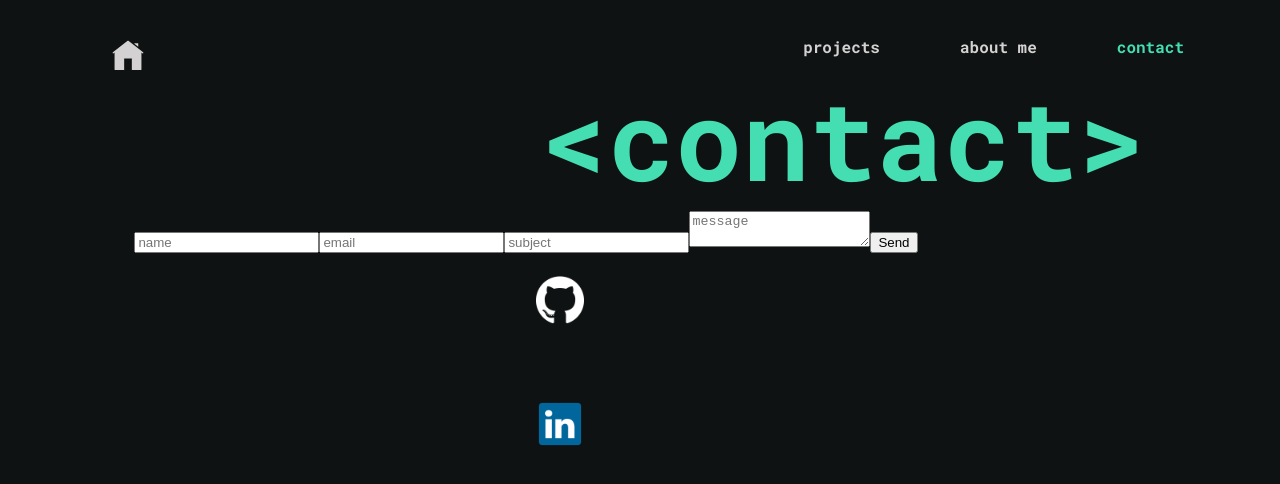
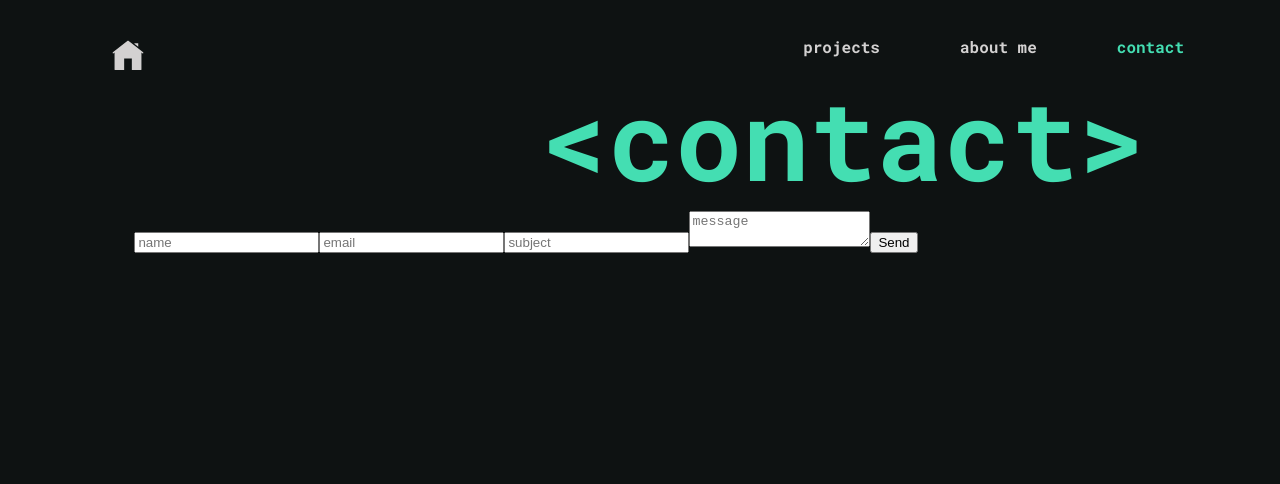
Before and after one commit to matt-pessoa/matt-pessoa.github.io, a React (Create React App) app: page /contact in a window 1280 px wide. Shown: the top 484 px of the page. Built offline with nearby package versions, Linux system fonts and the light colour scheme.

Commit message:
style: corrige posicionamento aside

```diff
--- a/src/pages/css/Contact.css
+++ b/src/pages/css/Contact.css
@@ -19,8 +19,8 @@
 	margin-left: auto;
 }
 
-aside {
+/* aside {
 	position: fixed;
 	margin-top: 15%;
 	margin-left: 30%;
-}
+} */
```
